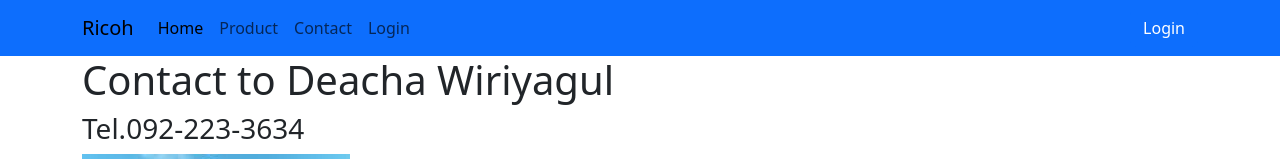
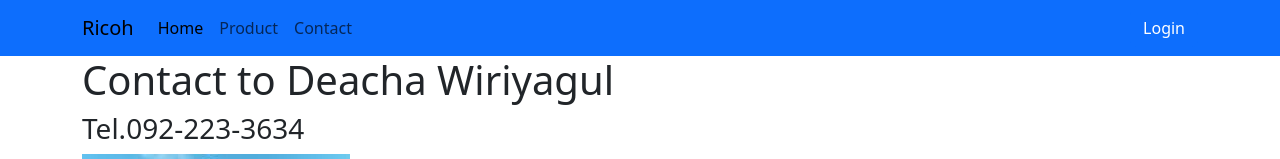
Before and after one commit to deachawir-svg/app-vue01, a Vue app: page /contact in a window 1280 px wide. Shown: the top 159 px of the page. Built offline with nearby package versions, Linux system fonts and the light colour scheme.

Commit message:
Update 22-02/2026

```diff
--- a/src/App.vue
+++ b/src/App.vue
@@ -40,13 +40,9 @@
           <a class="nav-link" href="/contact">Contact</a>
         </li>
 
-        <li class="nav-item">
-          <a class="nav-link" href="/login">Login</a>
-        </li>
-
         <li class="nav-item dropdown" v-if="isLoggedIn">
           <a class="nav-link dropdown-toggle" href="#" role="button" data-bs-toggle="dropdown" aria-expanded="false">
-            Admin
+            Other
           </a>
           <ul class="dropdown-menu">
             <li><a class="dropdown-item" href="Customer">Customer</a></li>
```
